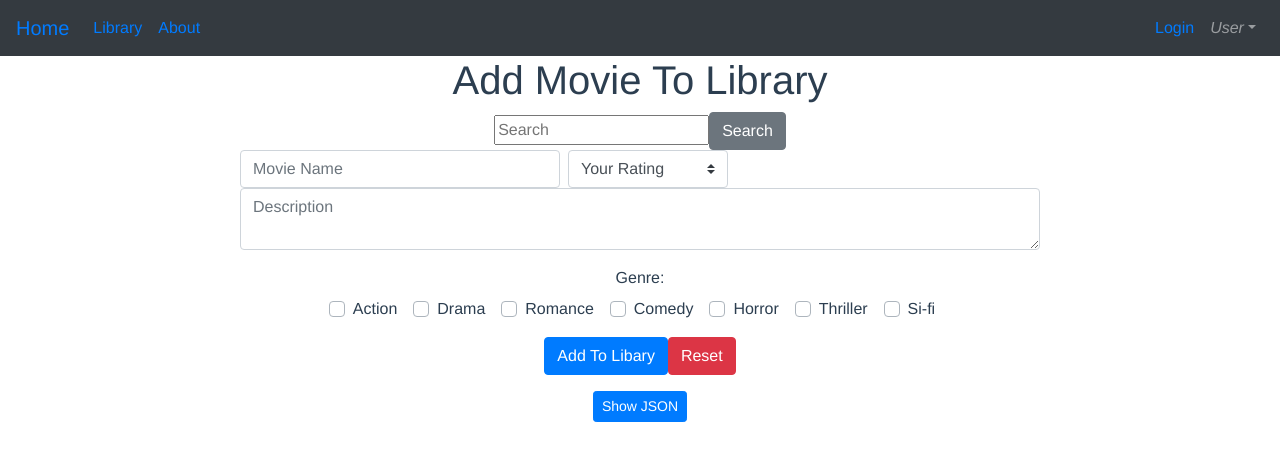
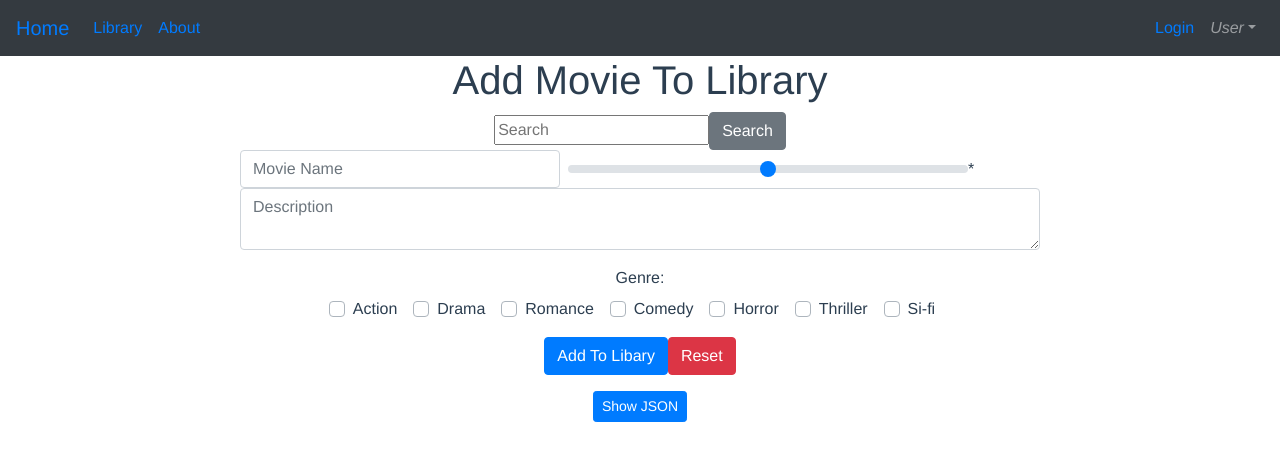
Before and after one commit to BeingAnushasan/movie-rating, a Vue app in the folder movie-rating-frontend/: page / in a window 1280 px wide. Shown: the top 460 px of the page. Built offline with nearby package versions, Linux system fonts and the light colour scheme.

Commit message:
slider and 10 star based rating added

```diff
--- a/movie-rating-frontend/src/components/AddMovie.vue
+++ b/movie-rating-frontend/src/components/AddMovie.vue
@@ -1,5 +1,5 @@
 <template>
-  <div id="addmovie" >
+  <div id="addmovie">
     <h1 id="textTop">Add Movie To Library</h1>
     <div class="search">
       <input
@@ -10,7 +10,10 @@
       />
       <b-button type="submit" @click="searchByName">Search</b-button>
 
-      <div class="floatingRectangle" v-if=" showSearchResult && searchResponseMovie.length">
+      <div
+        class="floatingRectangle"
+        v-if="showSearchResult && searchResponseMovie.length"
+      >
         <ul>
           <li
             @click="fillTheForm(movie, $event)"
@@ -36,7 +39,17 @@
           ></b-form-input>
         </b-form-group>
 
-        <b-form-group id="input-group-3" label="" label-for="input-3">
+        <b-form-input
+          id="range"
+          type="range"
+          class="rating"
+          v-model="form.rating"
+          min="0"
+          max="10"
+          step="0.1"
+        ></b-form-input>
+        {{ this.form.rating }}*
+        <!-- <b-form-group id="input-group-3" label="" label-for="input-3">
           <b-form-select
             id="input-3"
             class="rating"
@@ -44,7 +57,7 @@
             :options="ratings"
             required
           ></b-form-select>
-        </b-form-group>
+        </b-form-group> -->
       </b-form>
 
       <b-form-group
@@ -81,6 +94,7 @@
       <b-button type="submit" variant="primary">Add To Libary</b-button>
       <b-button type="reset" variant="danger">Reset</b-button>
     </b-form>
+
     <div class="mt-3">
       <b-button size="sm" variant="primary" @click="showJSON"
         >Show JSON</b-button
@@ -135,7 +149,7 @@ export default {
             this.searchName
         )
         .then((response) => (this.searchResponseMovie = response.data.results));
-        this.showSearchResult = true;
+      this.showSearchResult = true;
       // .then(this.form.movieName = this.searchResponseMovie.Title);
     },
 
@@ -182,7 +196,7 @@ export default {
   margin: auto;
 }
 .rating {
-  width: 10em;
+  width: 25em;
   margin-right: 0em;
 }
 .floatingRectangle {
--- a/movie-rating-frontend/src/components/MovieDetails.vue
+++ b/movie-rating-frontend/src/components/MovieDetails.vue
@@ -3,17 +3,18 @@
     <h1>
       <strong style="text-decoration-color: blue">{{
         this.movieInsideDetails.movieName
-      }}</strong
-      >
+      }}</strong>
       <strong
         ><b-form-rating
-          style="width: 10em; margin: auto; "
+          style="width: 17em; margin: auto; "
           v-model="this.movieInsideDetails.rating"
           variant="warning"
+          stars="10"
           class="mb-2"
           readonly
           no-border
           size="sm"
+          show-value
         ></b-form-rating
       ></strong>
     </h1>
```
